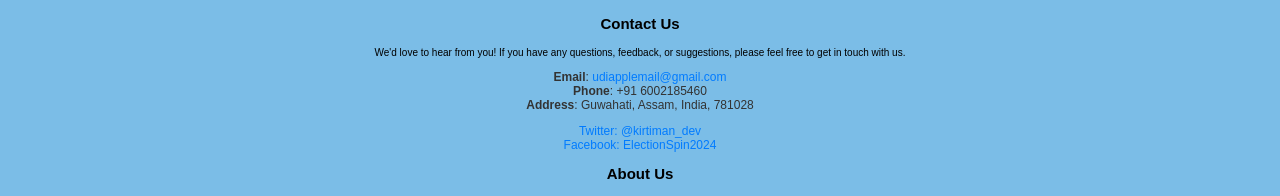
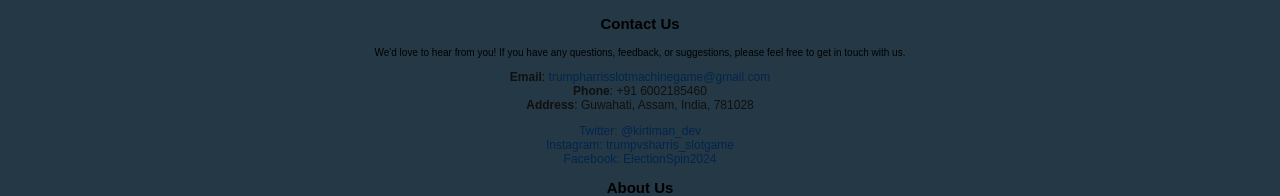
Before and after one commit to kirtimanmishra/spin-wheel, a React (Create React App) app in the folder frontend/: page / in a window 1280 px wide. Both pictures are taken after a click on the button "Spin". Shown: the part 550-746 px from the top of the page. Built offline with nearby package versions, Linux system fonts and the light colour scheme; no server answers.

Commit message:
add a refresh button

```diff
--- a/frontend/src/components/Footer.js
+++ b/frontend/src/components/Footer.js
@@ -14,7 +14,9 @@
         <ul>
           <li>
             <strong>Email</strong>:{" "}
-            <a href="mailto:udiapplemail@gmail.com">udiapplemail@gmail.com</a>
+            <a href="mailto:trumpharrisslotmachinegame@gmail.com">
+              trumpharrisslotmachinegame@gmail.com
+            </a>
           </li>
           <li>
             <strong>Phone</strong>: +91 6002185460
@@ -31,6 +33,15 @@
               rel="noopener noreferrer"
             >
               Twitter: @kirtiman_dev
+            </a>
+          </li>
+          <li>
+            <a
+              href="https://www.instagram.com/trumpvsharris_slotgame/profilecard/?igsh=a3p1azI1aDluM2Zu"
+              target="_blank"
+              rel="noopener noreferrer"
+            >
+              Instagram: trumpvsharris_slotgame
             </a>
           </li>
           <li>
--- a/frontend/src/components/SpinWheel.js
+++ b/frontend/src/components/SpinWheel.js
@@ -93,7 +93,7 @@
   const closeModal = () => {
     setTimeout(() => {
       setShowModal(false);
-    }, 1000);
+    }, 1500);
   };
 
   return (
--- a/frontend/src/components/SpinWheel.module.css
+++ b/frontend/src/components/SpinWheel.module.css
@@ -26,13 +26,6 @@
   box-shadow: 0 4px 8px rgba(0, 0, 0, 0.2);
 }
 
-
-
-
-.spinButton:hover {
-  background-color: #0685ee; /* Darker green on hover */
-  /* transform: translateY(-2px);  */
-}
 
 .spinButton:disabled {
   background-color: #dc2810; /* Gray background when disabled */
--- a/frontend/src/components/WinnerModal.module.css
+++ b/frontend/src/components/WinnerModal.module.css
@@ -9,7 +9,6 @@
     justify-content: center;
     align-items: center;
     z-index: 1000;
-    margin-top: -30%;
   }
 
   .modalContent {
```
Also changed, not shown: 1 other file (tests, documents, lock files or other folders).
